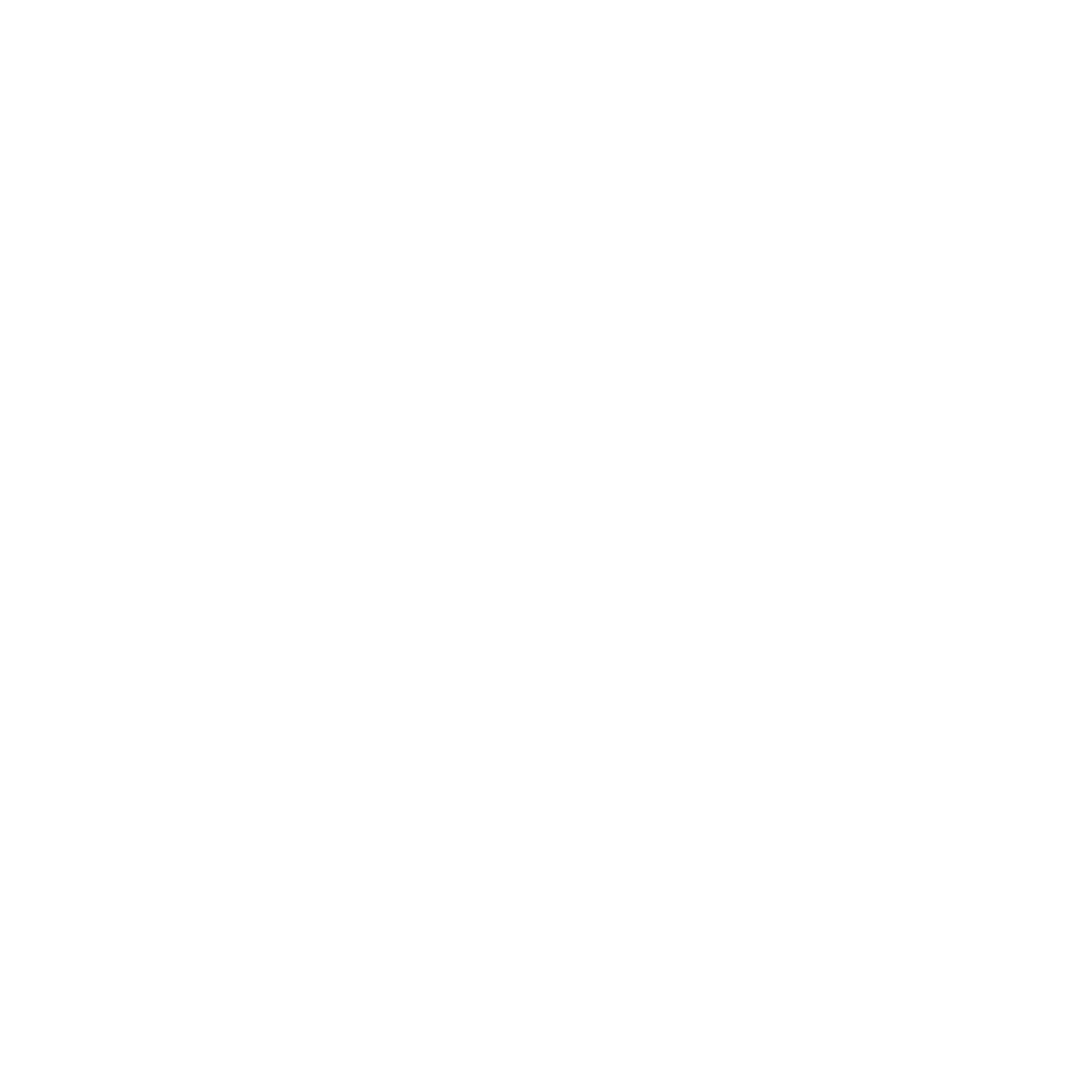
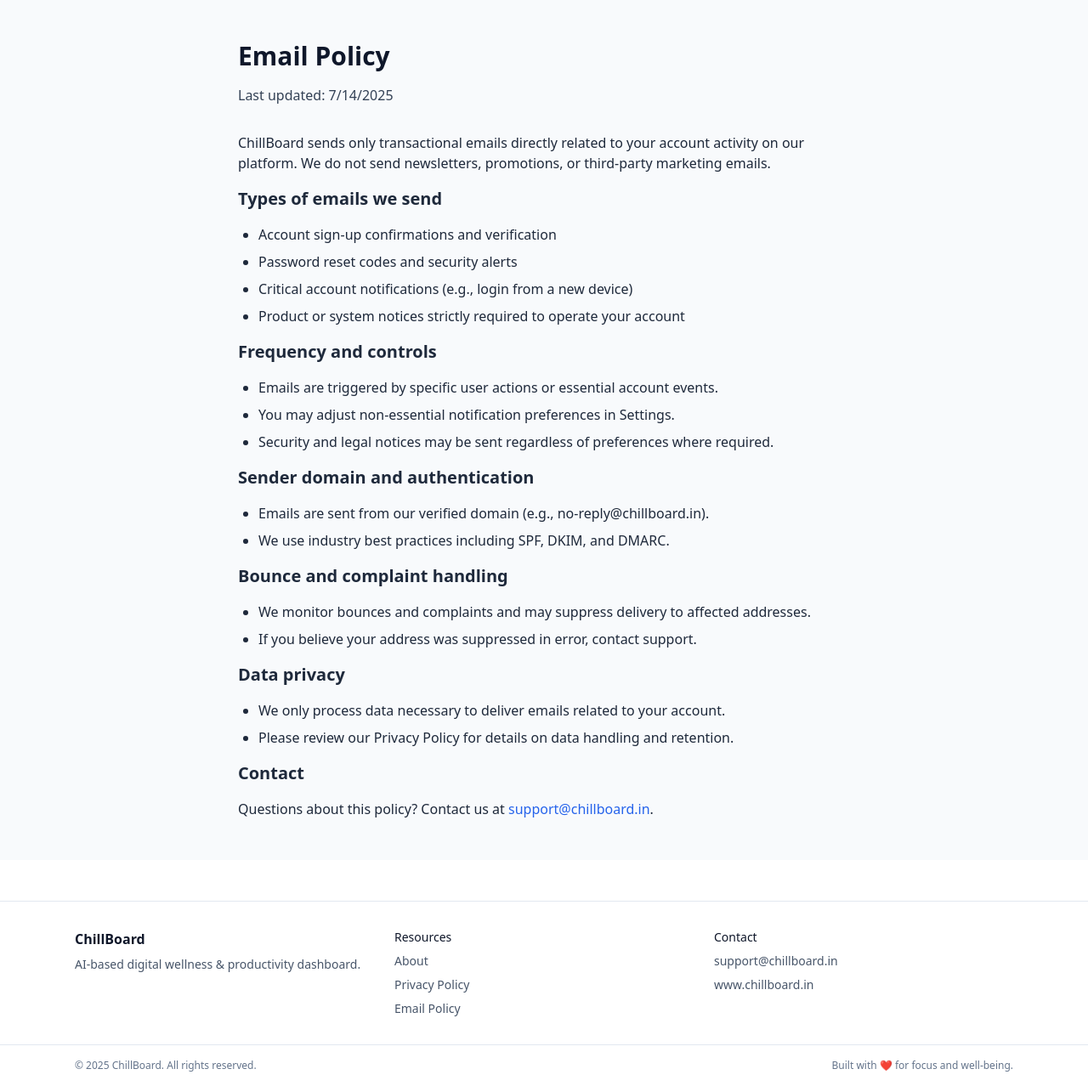
Before and after one commit to manikanta201104/ChillBoard-AI-Based-Digital-Wellness-Dashboard, a React (Create React App) app in the folder frontend/: page /email-policy in a window 1280 px wide. Before the commit this address had no page. Shown: the whole page at 85% size. Before the commit the page ends 800 px from the top, so only its background shows below. Built offline with nearby package versions, Linux system fonts and the light colour scheme.

Commit message:
Added Email-Policy and Footer

```diff
--- a/frontend/src/App.js
+++ b/frontend/src/App.js
@@ -6,9 +6,11 @@ import Profile from './pages/Profile';
 import Settings from './pages/Settings';
 import About from './pages/About';
 import Navbar from './components/Navbar';
+import Footer from './components/Footer';
 import AdminDashboard from './pages/AdminDashboard.jsx';
 import Privacy from './pages/Privacy';
 import ForgotPassword from './pages/ForgotPassword.jsx';
+import EmailPolicy from './pages/EmailPolicy.jsx';
 
 const ProtectedLayout = () => {
   // Check if user is authenticated (e.g., userId exists in localStorage)
@@ -18,6 +20,17 @@ const ProtectedLayout = () => {
     <>
       {isAuthenticated && <Navbar />}
       <Outlet /> {/* Renders the child route (e.g., Dashboard, Challenges) */}
+      <Footer />
+    </>
+  );
+};
+
+// Public layout for routes that don't need auth (Landing, Forgot Password)
+const PublicLayout = () => {
+  return (
+    <>
+      <Outlet />
+      <Footer />
     </>
   );
 };
@@ -36,8 +49,10 @@ function App() {
   return (
     <Router future={{ v7_startTransition: true, v7_relativeSplatPath: true }}>
       <Routes>
-        <Route path="/" element={<Landing />} />
-        <Route path="/forgot-password" element={<ForgotPassword />} />
+        <Route element={<PublicLayout />}>
+          <Route path="/" element={<Landing />} />
+          <Route path="/forgot-password" element={<ForgotPassword />} />
+        </Route>
         <Route element={<ProtectedLayout />}>
           <Route path="/dashboard" element={<Dashboard />} />
           <Route path="/challenges" element={<Challenges />} />
@@ -45,6 +60,7 @@ function App() {
           <Route path="/settings" element={<Settings />} />
           <Route path="/about" element={<About />} />
           <Route path="/privacy" element={<Privacy />} />
+          <Route path="/email-policy" element={<EmailPolicy />} />
           <Route element={<AdminRoute />}>
             <Route path="/admin" element={<AdminDashboard />} />
           </Route>
--- /dev/null
+++ b/frontend/src/components/Footer.jsx
@@ -0,0 +1,37 @@
+import React from 'react';
+import { Link } from 'react-router-dom';
+
+export default function Footer() {
+  const year = new Date().getFullYear();
+  return (
+    <footer className="mt-12 border-t border-slate-200 bg-white">
+      <div className="max-w-6xl mx-auto px-6 py-8 grid gap-6 md:grid-cols-3 text-slate-600">
+        <div>
+          <h3 className="text-slate-900 font-semibold">ChillBoard</h3>
+          <p className="mt-2 text-sm">AI-based digital wellness & productivity dashboard.</p>
+        </div>
+        <div className="text-sm">
+          <h4 className="text-slate-900 font-medium">Resources</h4>
+          <ul className="mt-2 space-y-2">
+            <li><Link className="hover:text-slate-900" to="/about">About</Link></li>
+            <li><Link className="hover:text-slate-900" to="/privacy">Privacy Policy</Link></li>
+            <li><Link className="hover:text-slate-900" to="/email-policy">Email Policy</Link></li>
+          </ul>
+        </div>
+        <div className="text-sm">
+          <h4 className="text-slate-900 font-medium">Contact</h4>
+          <ul className="mt-2 space-y-2">
+            <li><a className="hover:text-slate-900" href="mailto:support@chillboard.in">support@chillboard.in</a></li>
+            <li><a className="hover:text-slate-900" href="https://www.chillboard.in" target="_blank" rel="noreferrer">www.chillboard.in</a></li>
+          </ul>
+        </div>
+      </div>
+      <div className="border-t border-slate-200">
+        <div className="max-w-6xl mx-auto px-6 py-4 text-xs text-slate-500 flex items-center justify-between">
+          <span>© {year} ChillBoard. All rights reserved.</span>
+          <span className="hidden sm:inline">Built with ❤️ for focus and well-being.</span>
+        </div>
+      </div>
+    </footer>
+  );
+}
--- /dev/null
+++ b/frontend/src/pages/EmailPolicy.jsx
@@ -0,0 +1,59 @@
+import React from 'react';
+
+export default function EmailPolicy() {
+  return (
+    <div className="min-h-screen bg-slate-50">
+      <div className="max-w-3xl mx-auto px-6 py-12">
+        <h1 className="text-3xl font-bold text-slate-900 mb-4">Email Policy</h1>
+        <p className="text-slate-700 mb-8">Last updated: {new Date().toLocaleDateString()}</p>
+
+        <section className="space-y-4 text-slate-800">
+          <p>
+            ChillBoard sends only transactional emails directly related to your account activity on
+            our platform. We do not send newsletters, promotions, or third‑party marketing emails.
+          </p>
+
+          <h2 className="text-xl font-semibold mt-6">Types of emails we send</h2>
+          <ul className="list-disc pl-6 space-y-2">
+            <li>Account sign‑up confirmations and verification</li>
+            <li>Password reset codes and security alerts</li>
+            <li>Critical account notifications (e.g., login from a new device)</li>
+            <li>Product or system notices strictly required to operate your account</li>
+          </ul>
+
+          <h2 className="text-xl font-semibold mt-6">Frequency and controls</h2>
+          <ul className="list-disc pl-6 space-y-2">
+            <li>Emails are triggered by specific user actions or essential account events.</li>
+            <li>You may adjust non‑essential notification preferences in Settings.</li>
+            <li>Security and legal notices may be sent regardless of preferences where required.</li>
+          </ul>
+
+          <h2 className="text-xl font-semibold mt-6">Sender domain and authentication</h2>
+          <ul className="list-disc pl-6 space-y-2">
+            <li>Emails are sent from our verified domain (e.g., no-reply@chillboard.in).</li>
+            <li>We use industry best practices including SPF, DKIM, and DMARC.</li>
+          </ul>
+
+          <h2 className="text-xl font-semibold mt-6">Bounce and complaint handling</h2>
+          <ul className="list-disc pl-6 space-y-2">
+            <li>We monitor bounces and complaints and may suppress delivery to affected addresses.</li>
+            <li>If you believe your address was suppressed in error, contact support.</li>
+          </ul>
+
+          <h2 className="text-xl font-semibold mt-6">Data privacy</h2>
+          <ul className="list-disc pl-6 space-y-2">
+            <li>We only process data necessary to deliver emails related to your account.</li>
+            <li>Please review our Privacy Policy for details on data handling and retention.</li>
+          </ul>
+
+          <h2 className="text-xl font-semibold mt-6">Contact</h2>
+          <p>
+            Questions about this policy? Contact us at
+            {" "}
+            <a href="mailto:support@chillboard.in" className="text-blue-600 hover:underline">support@chillboard.in</a>.
+          </p>
+        </section>
+      </div>
+    </div>
+  );
+}
```
